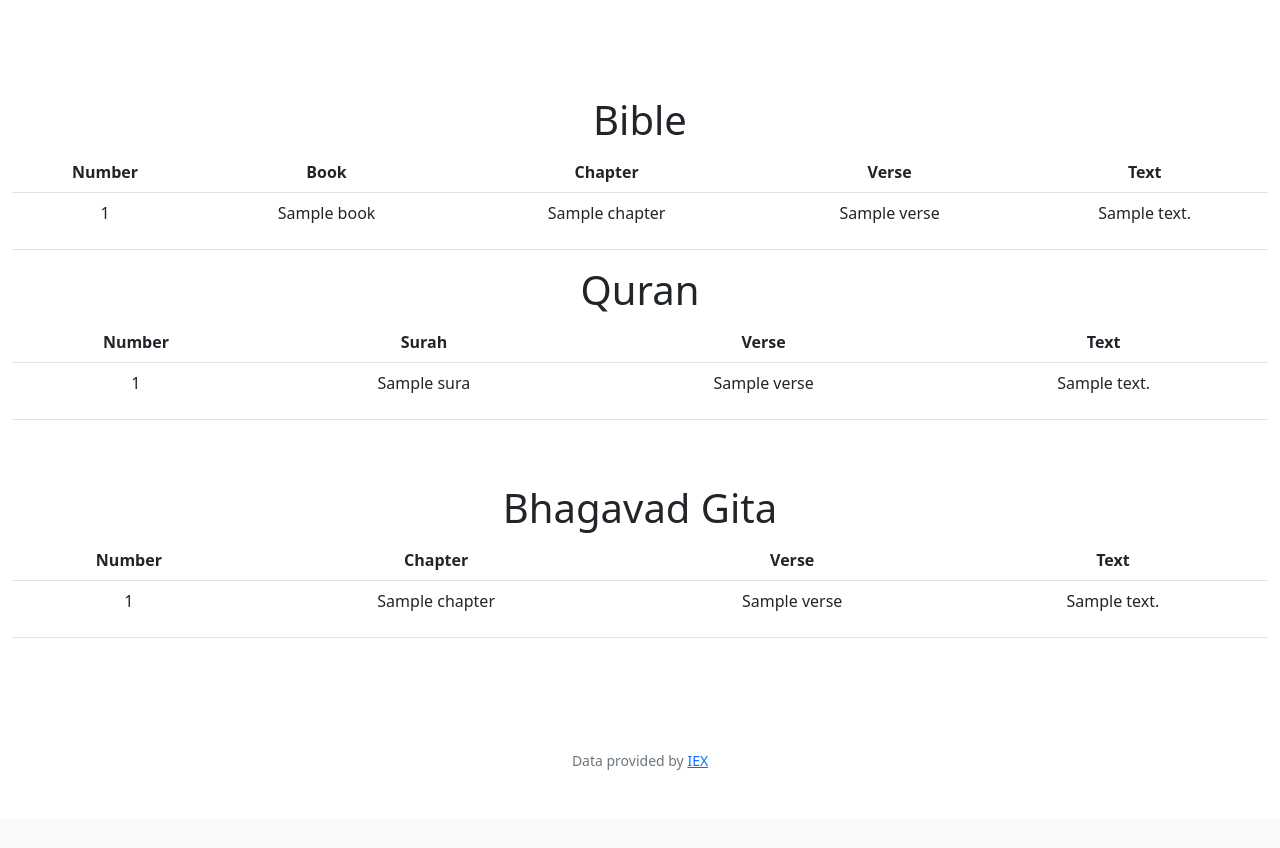
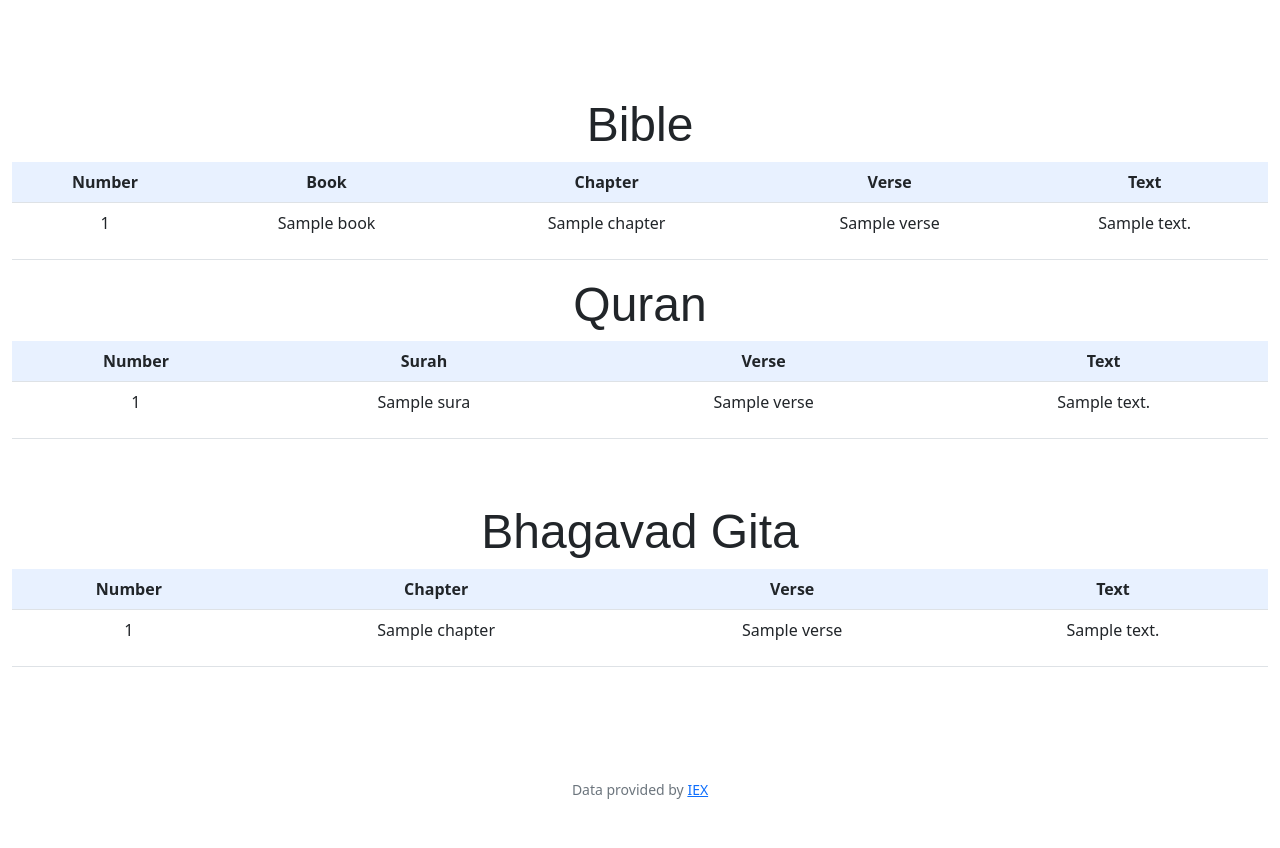
Before and after one commit to hutchmar001/CS50-public, a Flask app: template bible/templates/home.html in a window 1280 px wide. Shown: the part 66-914 px from the top of the page. Before the commit the page ends 836 px from the top, so only its background shows below. Run offline with Flask 3, Linux system fonts and the light colour scheme; the template is opened without the code that fills it: most values are stand-ins (such as "Sample title", 1, 10 or a date in 2020); some libraries are stand-ins or nearby versions.

Commit message:
Wed, Sep 20, 2023, 9:55 PM +03:00

```diff
--- /dev/null
+++ b/bible/static/styles.css
@@ -0,0 +1,3 @@
+* {
+    background-image: blue;
+}
--- a/bible/styles.css
+++ /dev/null
@@ -1,5 +0,0 @@
-h1 {
-    color: black;
-    background-image: blue;
-    font-size: 60px;
-}
--- a/bible/templates/layout.html
+++ b/bible/templates/layout.html
@@ -10,7 +10,7 @@
         <!-- http://getbootstrap.com/docs/5.1/ -->
         <link crossorigin="anonymous" href="https://cdn.jsdelivr.net/npm/bootstrap@5.1.3/dist/css/bootstrap.min.css" integrity="sha384-1BmE4kWBq78iYhFldvKuhfTAU6auU8tT94WrHftjDbrCEXSU1oBoqyl2QvZ6jIW3" rel="stylesheet">
         <script crossorigin="anonymous" src="https://cdn.jsdelivr.net/npm/bootstrap@5.1.3/dist/js/bootstrap.bundle.min.js" integrity="sha384-ka7Sk0Gln4gmtz2MlQnikT1wXgYsOg+OMhuP+IlRH9sENBO0LRn5q+8nbTov4+1p"></script>
-        <link rel="stylesheet" href='styles.css'>
+        <link href="/static/styles.css" rel="stylesheet">
 
         <title>Holy Book Comparison{% block title %}{% endblock %}</title>
 
```
